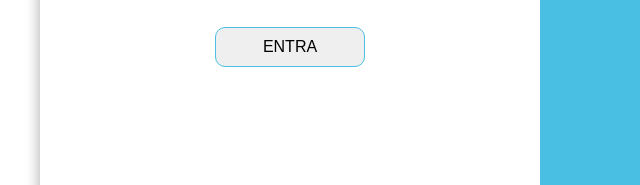
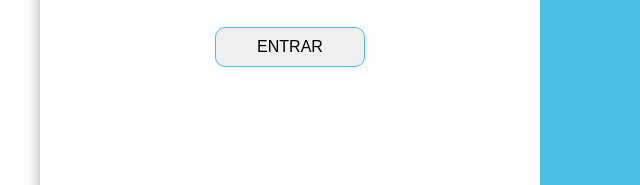
Before and after one commit to Huskyh2k/Projeto_devops, a plain HTML site: page index.html in a window 1280 px wide. Shown: the part 451-636 px from the top of the page, 100-740 px from the left. Drawn offline with Linux system fonts and the light colour scheme.

Commit message:
Update index.html

```diff
--- a/index.html
+++ b/index.html
@@ -17,7 +17,7 @@
                     <form action="#" class="input-login">
                         <input type="email" class="email">
                         <input type="password" class="password">
-                        <button type="submit">ENTRA</button>
+                        <button type="submit">ENTRAR</button>
                     </form>
                 </div>
             </div>
```
